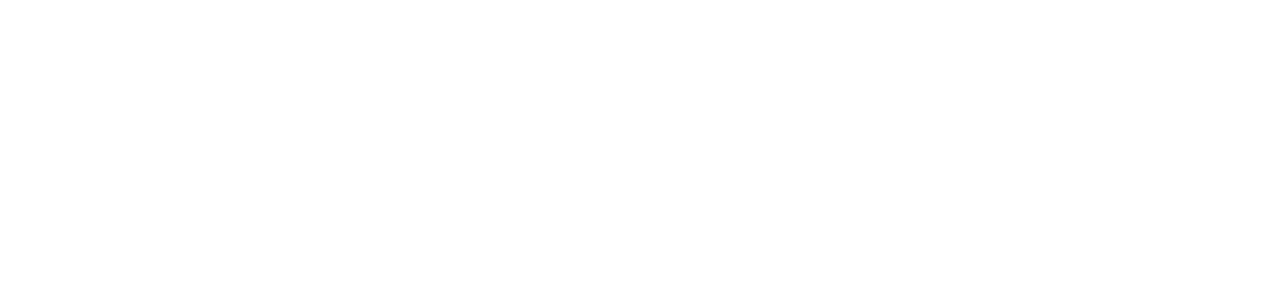
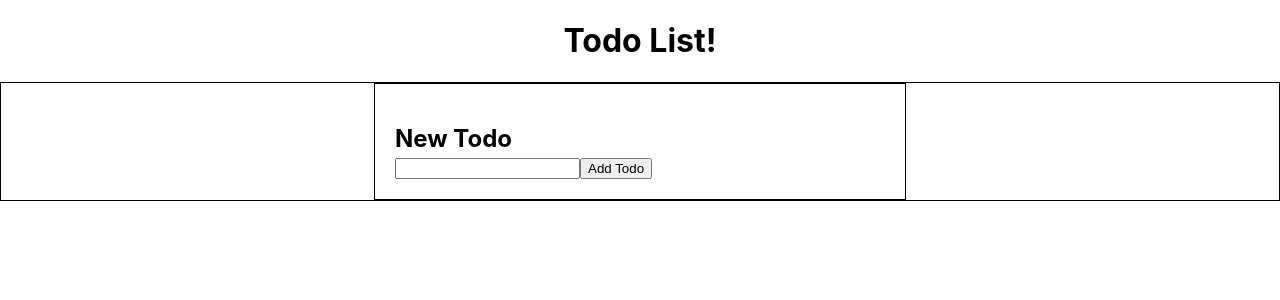
Before and after one commit to altafmquadri/todo-list-project, a React (Create React App) app: page / in a window 1280 px wide. Shown: the top 300 px of the page. Built offline with nearby package versions, Linux system fonts and the light colour scheme.

Commit message:
majority of list is built

```diff
--- a/package.json
+++ b/package.json
@@ -8,7 +8,8 @@
     "@testing-library/user-event": "^7.2.1",
     "react": "^16.12.0",
     "react-dom": "^16.12.0",
-    "react-scripts": "3.3.1"
+    "react-scripts": "3.3.1",
+    "uuid": "^3.4.0"
   },
   "scripts": {
     "start": "react-scripts start",
--- /dev/null
+++ b/src/NewTodoForm.css
@@ -0,0 +1,14 @@
+.NewTodoForm-container {
+  display: flex;
+  flex-direction: column;
+}
+
+.NewTodoForm {
+  /* align-self: center; */
+  text-align: left;
+  padding: 5px;
+}
+
+.NewTodoForm-task h2 {
+  margin-bottom: 4px;
+}
--- a/src/NewTodoForm.js
+++ b/src/NewTodoForm.js
@@ -1,9 +1,22 @@
 import React from 'react';
+import './NewTodoForm.css'
 
 const NewTodoForm = (props) => {
     return (
-        <div>
-
+        <div className="NewTodoForm-container">
+            <div className="NewTodoForm">
+                <form onSubmit={props.handleSubmit}>
+                    <div className="NewTodoForm-task">
+                        <h2>New Todo</h2>
+                        <input
+                            type="text"
+                            name="todo"
+                            value={props.todo}
+                            onChange={props.handleChange} />
+                        <button>Add Todo</button>
+                    </div>
+                </form>
+            </div>
         </div>
     )
 }
--- /dev/null
+++ b/src/Todo.css
@@ -0,0 +1,19 @@
+.Todo-task {
+  border: 1px solid black;
+  display: flex;
+  align-self: center;
+  text-align: left;
+  padding: 5px;
+}
+
+.Todo-task h2 {
+  text-align: left;
+  flex: 1;
+}
+
+.Todo-button {
+  border: 1px solid green;
+  /* align-content: flex-start; */
+  margin-top: auto;
+  margin-bottom: auto;
+}
--- a/src/Todo.js
+++ b/src/Todo.js
@@ -1,10 +1,26 @@
 import React from 'react';
+import './Todo.css'
+
 
 const Todo = (props) => {
+    const renderTodos = (props) => {
+        return props.toDos.map(
+            t => <div
+                className="Todo-task"
+                key={t.id}>
+                {t.completed ? <h2 style={{ textDecorationLine: 'line-through' }}>{t.task}</h2>
+                    :
+                    <h2>{t.task}</h2>}
+                <div className="Todo-button">
+                    <button onClick={() => props.markComplete(t)}>✔</button>
+                    <button onClick={() => props.deleteTodo(t.id)}>❌</button>
+                </div>
+            </div>)
+    }
+
     return (
-        <div>
+        renderTodos(props)
 
-        </div>
     )
 }
 
--- /dev/null
+++ b/src/TodoList.css
@@ -0,0 +1,12 @@
+.TodoList-container {
+  display: flex;
+  flex-direction: column;
+  border: 1px solid black;
+}
+
+.Todo-wrapper {
+  border: 1px solid black;
+  width: 500px;
+  align-self: center;
+  padding: 15px;
+}
--- a/src/TodoList.js
+++ b/src/TodoList.js
@@ -1,14 +1,75 @@
 import React, { Component } from 'react';
 import NewTodoForm from './NewTodoForm'
 import Todo from './Todo'
+import uuid from 'uuid/v4'
+import './TodoList.css'
 
 class TodoList extends Component {
-    state = {}
+    state = {
+        toDos: [],
+        todo: ''
+    }
+
+    deleteTodo = id => {
+        this.setState(
+            {
+                toDos: this.state.toDos.filter(t => t.id !== id)
+            })
+    }
+
+    markComplete = (t) => {
+        console.log(t)
+        t.completed = !t.completed
+        this.setState(
+            {
+                toDos: this.state.toDos.map(stT => {
+                    if (stT.id === t.id) {
+                        return t
+                    } else {
+                        return stT
+                    }
+                })
+            })
+        console.log(this.state.toDos)
+    }
+
+    handleSubmit = (e) => {
+        e.preventDefault()
+        if (!this.state.todo) return
+        let newTodo = {
+            id: uuid(),
+            completed: false,
+            task: this.state.todo
+        }
+        this.setState({
+            toDos: [...this.state.toDos, newTodo],
+            todo: ''
+        })
+    }
+
+    handleChange = e => {
+        this.setState(
+            {
+                [e.target.name]: e.target.value
+            })
+    }
+
     render() {
         return (
             <div>
-                <NewTodoForm />
-                <Todo />
+                <h1>Todo List!</h1>
+                <div className="TodoList-container">
+                    <div className="Todo-wrapper">
+                        <Todo
+                            toDos={this.state.toDos}
+                            markComplete={this.markComplete}
+                            deleteTodo={this.deleteTodo} />
+                        <NewTodoForm
+                            todo={this.state.todo}
+                            handleSubmit={this.handleSubmit}
+                            handleChange={this.handleChange} />
+                    </div>
+                </div>
             </div>
         )
     }
```
